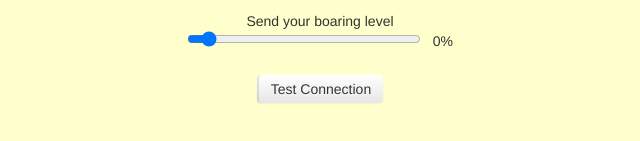
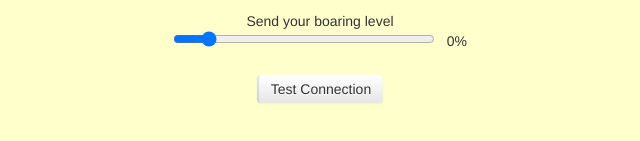
Before and after one commit to Senthile/msurvey, a website: page public/vote.html in a window 1280 px wide. Shown: the part 261-402 px from the top of the page, 320-960 px from the left. Drawn offline with Linux system fonts and the light colour scheme.

Commit message:
files changed

```diff
--- a/public/vote.html
+++ b/public/vote.html
@@ -93,7 +93,7 @@
             <div class="row-fluid" id="rangeGroup">
                 <div class="span12">
                     <div align="center" class="input-append" style="margin-top: 1em;">
-                        <input id="boaringRange" style="padding-left: 1em; padding-right: 1em;" type="range"
+                        <input id="boaringRange" style="padding-left: 2em; padding-right: 2em;" type="range"
                             name="points" min="0" max="100" step="5" size="100" ng-model="boaringLevel">
                         <label style="display: inline;">
                             &nbsp;&nbsp;&nbsp;</label>
```
